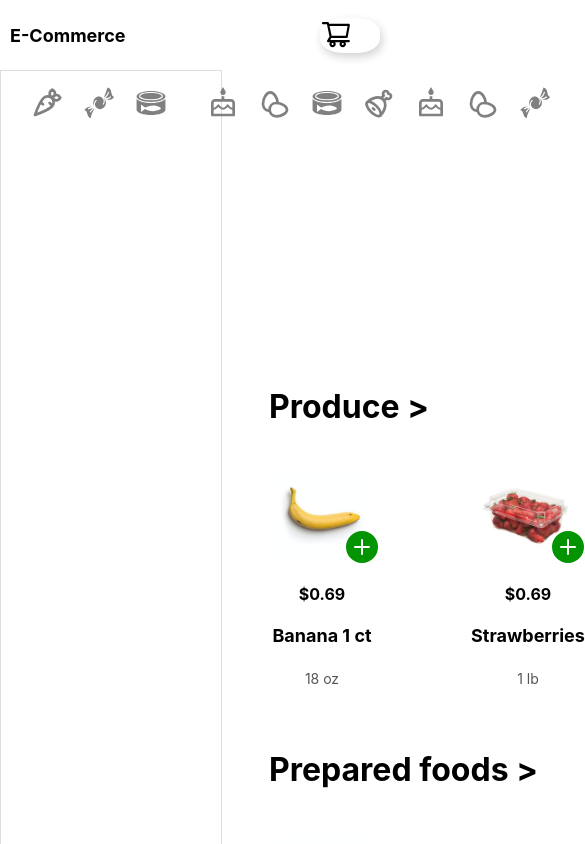
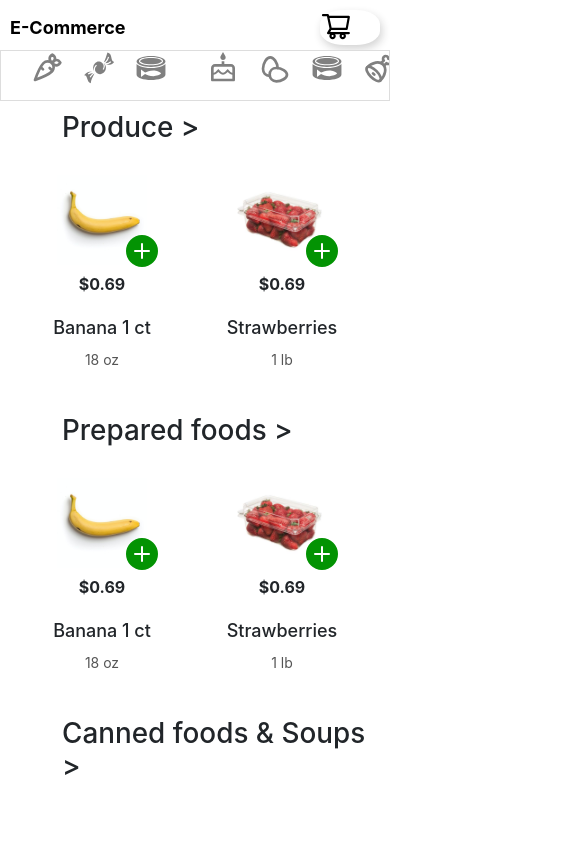
Before and after one commit to Bindumuniyappa/kumilab_assign_app, a React (Create React App) app: page / in a window 390 px wide. Shown: the top 844 px of the page, 585 px wide, since content can reach past the window. Built offline with nearby package versions, Linux system fonts and the light colour scheme.

Commit message:
updated css for responsiveness

```diff
--- a/public/index.html
+++ b/public/index.html
@@ -24,6 +24,7 @@
       work correctly both with client-side routing and a non-root public URL.
       Learn how to configure a non-root public URL by running `npm run build`.
     -->
+    <link href="https://cdn.jsdelivr.net/npm/bootstrap@5.0.2/dist/css/bootstrap.min.css" rel="stylesheet" integrity="sha384-EVSTQN3/azprG1Anm3QDgpJLIm9Nao0Yz1ztcQTwFspd3yD65VohhpuuCOmLASjC" crossorigin="anonymous">
     <title>React App</title>
   </head>
   <body>
--- a/src/App.css
+++ b/src/App.css
@@ -4,18 +4,26 @@
 }
 
 .main-content{
-  width: 85%;
-  display:flex;
-  flex-wrap: wrap;
-  /* border: 2px solid black; */
+  /* width: 85%; */
+  /* display:flex; */
+  /* flex-wrap: wrap;  */
+  /* border: 2px solid black;  */
+  max-width: -webkit-fill-available;
+  overflow: scroll;
+  max-height: 95vh;
   position: relative;
   margin-left: 219px;
-  margin-top: -710px;
+  margin-top: -890px;
+}
+
+.main-content::-webkit-scrollbar {
+  display: none;
 }
 
 .product-loop{
+  justify-content: space-evenly;
   display: flex;
-    animation: scroll 20s linear infinite;
+  animation: scroll 20s linear infinite;
 }
 
 .category-heading{
@@ -30,6 +38,8 @@
   }
 
   .main-content{
-    margin-top:-550px ;
+    max-height: 81vh;
+    margin-top:10px ;
+    margin-left: 0;
   }
 }
--- a/src/App.tsx
+++ b/src/App.tsx
@@ -60,7 +60,7 @@ const App: React.FC = () => {
     <div className="app">
       <Navbar/>
       <CategoryPanel/>
-      <div className="main-content">
+      <div className="container main-content">
         {categories.map((category,categoryIndex)=>(
         <div key={categoryIndex} className='category-container'>
           <h1 id={category} className='category-heading'>{category}</h1>
@@ -79,7 +79,7 @@ const App: React.FC = () => {
       </div>
         ))}
         </div>
-        <Cart/>
+        {/* <Cart/> */}
     </div>
     </Provider>
   );
--- a/src/components/CategoryPanel/CategoryPanel.css
+++ b/src/components/CategoryPanel/CategoryPanel.css
@@ -6,6 +6,7 @@
     border: 1px solid #ddd;
     width: 220px;
     align-items: flex-start;
+    max-height: 94vh;
 }
 .icon{
     font-size: 2rem;
@@ -24,31 +25,33 @@
     display: flex;
     flex-direction: column;
     align-items: flex-start;
-    justify-content: space-between;
+    justify-content: space-around;
     margin-left:20px ;
 }
 
 .category-list li {
-    padding: 5px 0;
+    padding: 5px;
     cursor: pointer;
     color: grey;
-    font-weight: bold;
+    font-weight: 500;
     font-size: 20px;
 }
 
 .category-list li:hover {
     background-color: rgb(47,180,225);
     border-radius: 10px;
-    width: 180px;
+    /* width: 180px; */
     color: white;
 }
 
 @media (min-width:360px) and (max-width: 768px) {
-    /* .category-panel {
+    .category-panel {
         position: sticky;
-        height: 30vh;
+        height: fit-content;
         width: 100%;
-    } */
+        overflow: scroll;
+        z-index: 30;
+    }
     .category-list.mobile{
         flex-direction: row;
     }
--- a/src/components/Navbar/Navbar.css
+++ b/src/components/Navbar/Navbar.css
@@ -6,6 +6,7 @@
     background-color: #FFE475;
     color: black;
     padding: 10px 20px;
+    z-index: 10;
 }
 
 .logo {
```
